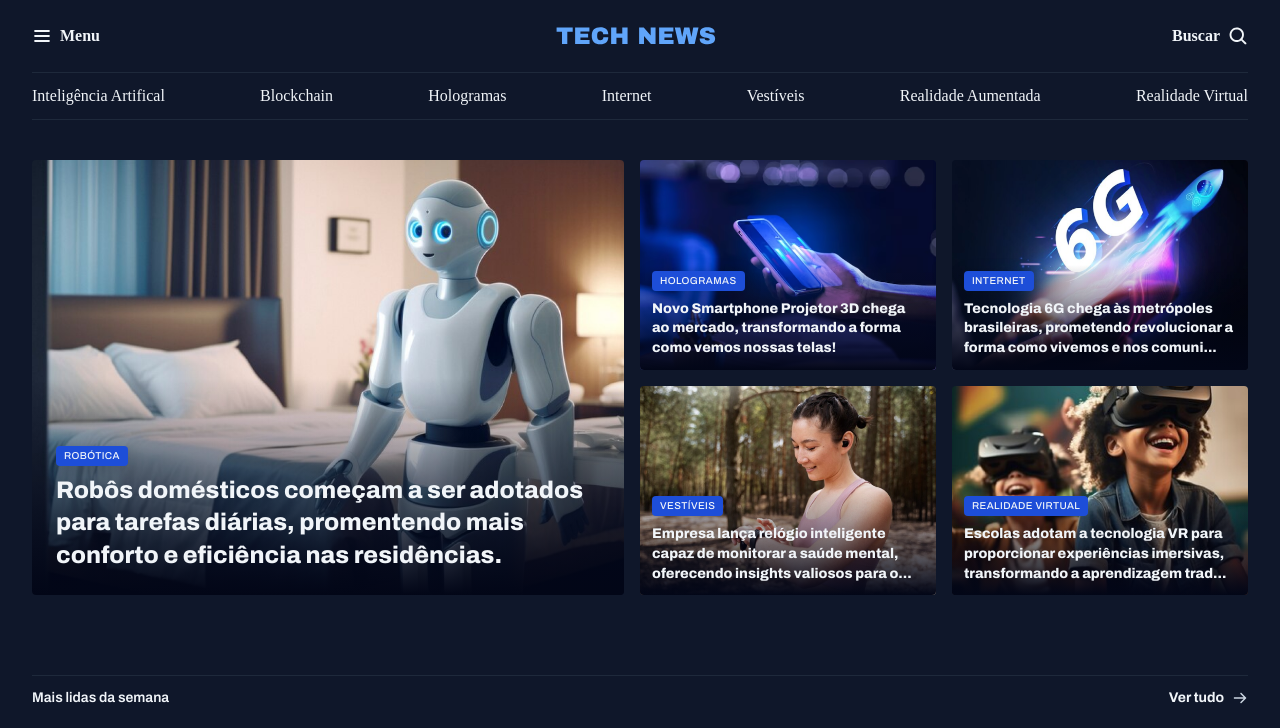
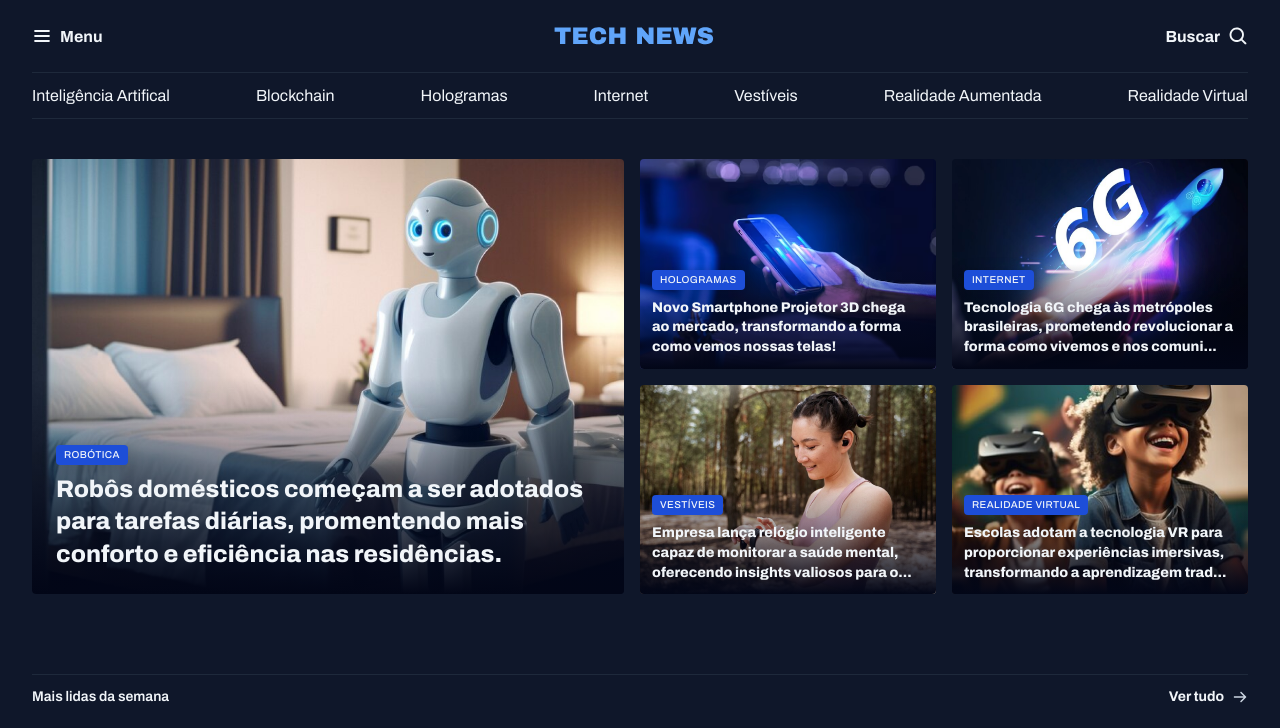
Before and after one commit to VictorMarrone/RocketSeat, a plain HTML site: page 7. Projeto Portal Noticias/index.html in a window 1280 px wide. Shown: the top 728 px of the page. Drawn offline with Linux system fonts and the light colour scheme.

Commit message:
ajustando font-family no header

```diff
--- a/7. Projeto Portal Noticias/styles/header.css
+++ b/7. Projeto Portal Noticias/styles/header.css
@@ -1,6 +1,6 @@
 #primary {
     padding-block: 20px;
-
+    font-family: var(--font-family);
     div {
         display: flex;
         align-items: center;
@@ -15,6 +15,7 @@
 }
 
 #secondary {
+    font-family: var(--font-family);
     padding-block: 14px;
     border: solid 1px var(--stroke-color);
     border-inline: none;
```
Also changed, not shown: 7. Projeto Portal Noticias/styles/global.css (line endings or trailing spaces).
